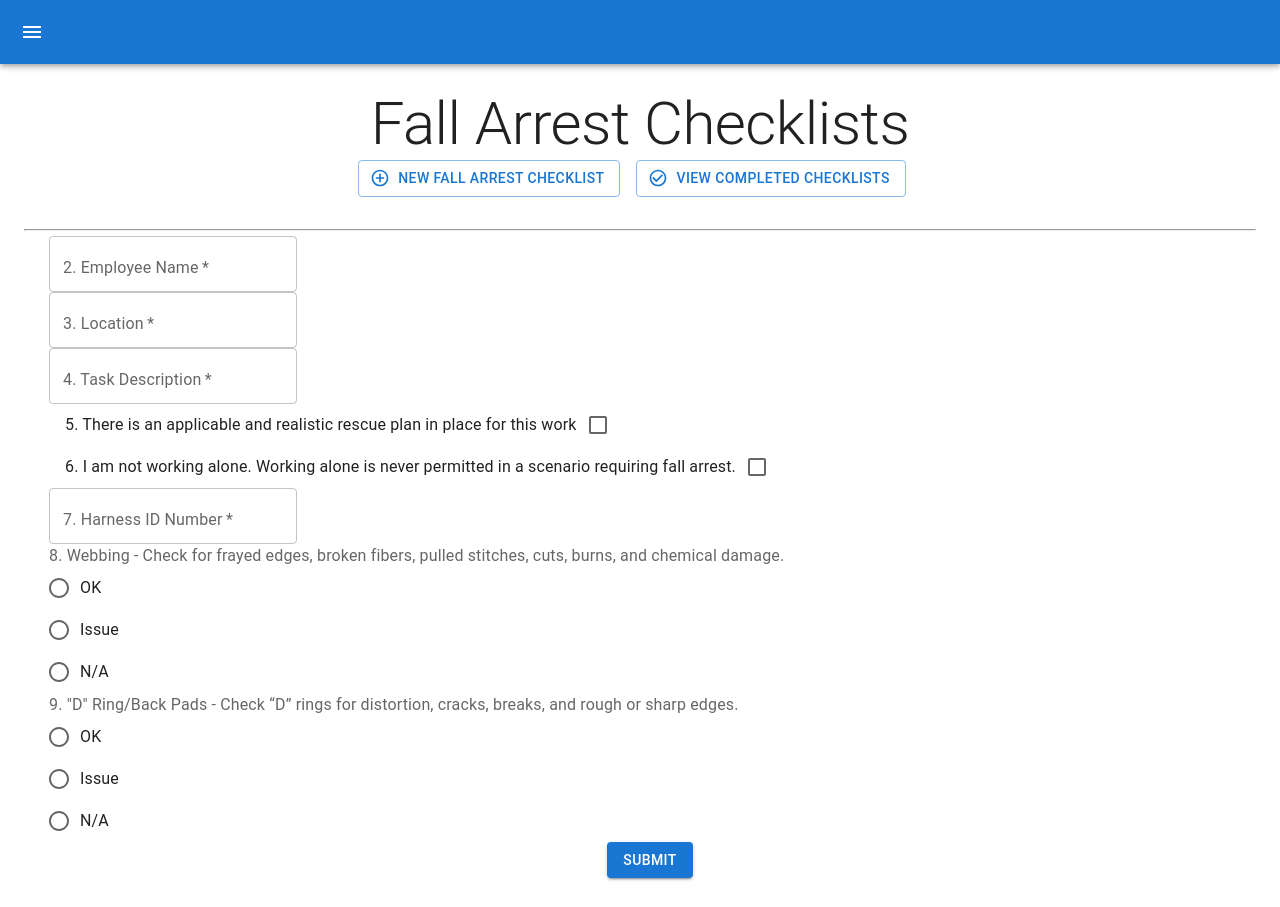
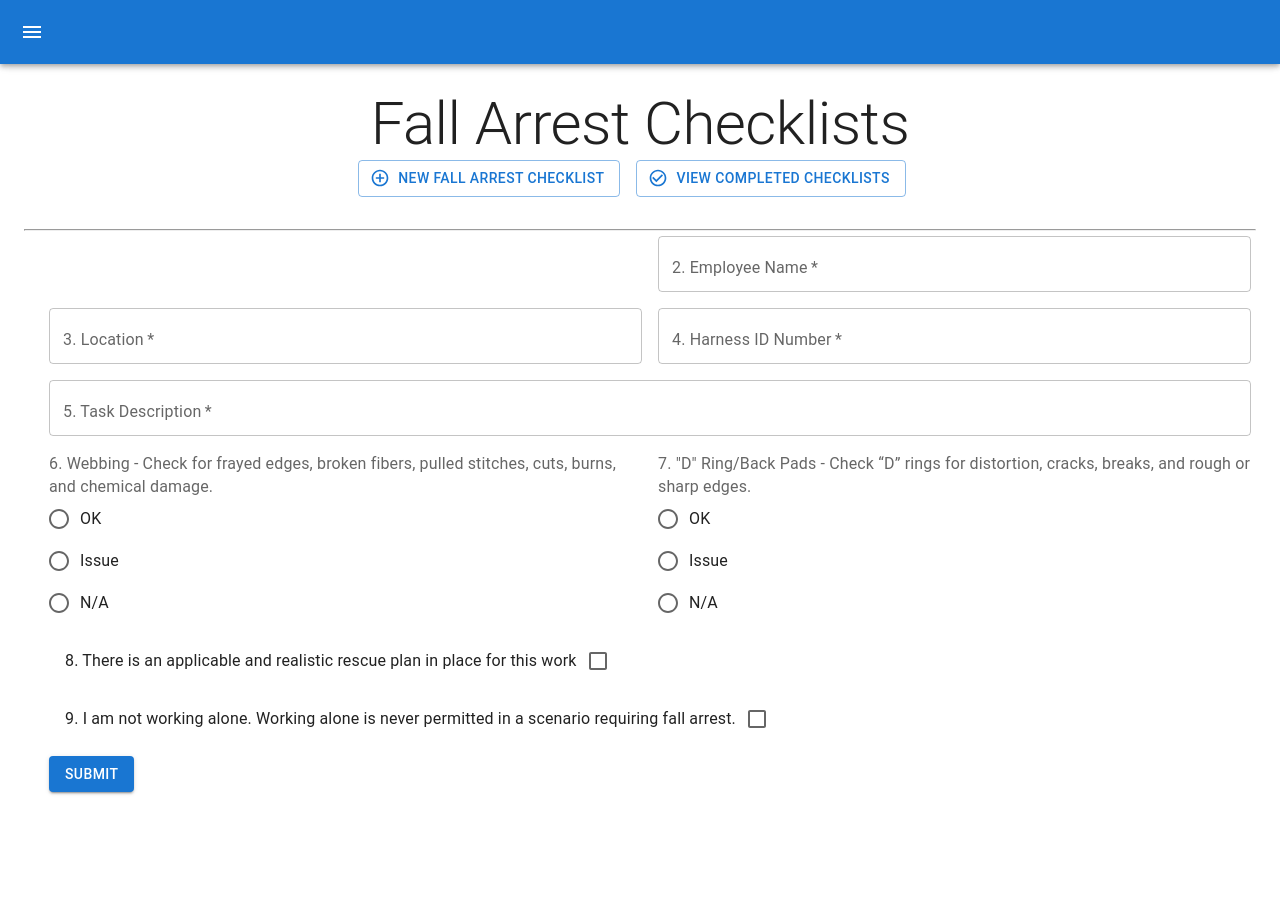
Before and after one commit to kbaillieul/checklist-project, a React (Create React App) app: page /fall-arrest/new in a window 1280 px wide. After the commit the page ends 821 px from the top, so only its background shows below. Built offline with nearby package versions, Linux system fonts and the light colour scheme.

Commit message:
formatting new fall arrest checklist form

```diff
--- a/src/components/fallarrest/NewFAChecklist.jsx
+++ b/src/components/fallarrest/NewFAChecklist.jsx
@@ -1,6 +1,4 @@
 import { useState, useContext } from "react";
-// import DatePicker from "react-datepicker";
-// import "react-datepicker/dist/react-datepicker.css";
 import { useNavigate } from "react-router-dom";
 import { v4 as uuidv4 } from "uuid";
 import { CompletedChecklistContext } from "./index";
@@ -17,6 +15,7 @@ import FormControl from "@mui/material/FormControl";
 import FormLabel from "@mui/material/FormLabel";
 import Radio from "@mui/material/Radio";
 import RadioGroup from "@mui/material/RadioGroup";
+import Grid from "@mui/material/Grid";
 
 const FAChecklist = () => {
   let { fallArrestComplete } = useContext(CompletedChecklistContext);
@@ -65,6 +64,8 @@ const FAChecklist = () => {
 
   return (
     <div className="form-container">
+      <Grid container spacing={2}>
+        <Grid item xs={12} sm={6}>
           <LocalizationProvider dateAdapter={AdapterDateFns}>
             <DatePicker
               label="1. Date of Inspection"
@@ -72,10 +73,13 @@ const FAChecklist = () => {
               onChange={(date) => {
                 setFallArrest({ ...fallArrest, date: date });
               }}
-          renderInput={(params) => <TextField {...params} />}
+              renderInput={(params) => <TextField {...params} fullWidth />}
             />
           </LocalizationProvider>
+        </Grid>
+        <Grid item xs={12} sm={6}>
           <TextField
+            fullWidth
             required
             id="outlined-required"
             label="2. Employee Name"
@@ -84,8 +88,10 @@ const FAChecklist = () => {
               setFallArrest({ ...fallArrest, employeeName: e.target.value })
             }
           />
-      <br />
+        </Grid>
+        <Grid item xs={12} sm={6}>
           <TextField
+            fullWidth
             required
             id="outlined-required"
             label="3. Location"
@@ -94,63 +100,37 @@ const FAChecklist = () => {
               setFallArrest({ ...fallArrest, location: e.target.value })
             }
           />
-      <br />
+        </Grid>
+        <Grid item xs={12} sm={6}>
           <TextField
+            fullWidth
             required
             id="outlined-required"
-        label="4. Task Description"
-        value={fallArrest.task}
-        onChange={(e) => setFallArrest({ ...fallArrest, task: e.target.value })}
-      />
-      <br />
-      <FormControl component="fieldset">
-        <FormGroup aria-label="position" row>
-          <FormControlLabel
-            value={fallArrest.plan}
-            checked={fallArrest.plan}
-            onChange={(e) =>
-              setFallArrest({ ...fallArrest, plan: e.target.checked })
-            }
-            control={<Checkbox />}
-            label="5. There is an applicable and realistic rescue plan in place for this
-          work"
-            labelPlacement="start"
-          />
-        </FormGroup>
-      </FormControl>
-      <br />
-      <FormControl component="fieldset">
-        <FormGroup aria-label="position" row>
-          <FormControlLabel
-            value={fallArrest.alone}
-            checked={fallArrest.alone}
-            onChange={(e) =>
-              setFallArrest({ ...fallArrest, alone: e.target.checked })
-            }
-            control={<Checkbox />}
-            label="6. I am not working alone. Working alone is never permitted in a
-            scenario requiring fall arrest."
-            labelPlacement="start"
-          />
-        </FormGroup>
-      </FormControl>
-
-      <br />
-      <TextField
-        required
-        id="outlined-required"
-        label="7. Harness ID Number"
+            label="4. Harness ID Number"
             value={fallArrest.idNumber}
             onChange={(e) =>
               setFallArrest({ ...fallArrest, idNumber: e.target.value })
             }
           />
+        </Grid>
+        <Grid item xs={12} sm={12}>
+          <TextField
+            fullWidth
+            required
+            id="outlined-required"
+            label="5. Task Description"
+            value={fallArrest.task}
+            onChange={(e) =>
+              setFallArrest({ ...fallArrest, task: e.target.value })
+            }
+          />
+        </Grid>
 
-      <br />
+        <Grid item xs={12} sm={6}>
           <FormControl>
             <FormLabel id="demo-controlled-radio-buttons-group">
-          8. Webbing - Check for frayed edges, broken fibers, pulled stitches,
-          cuts, burns, and chemical damage.
+              6. Webbing - Check for frayed edges, broken fibers, pulled
+              stitches, cuts, burns, and chemical damage.
             </FormLabel>
             <RadioGroup
               aria-labelledby="demo-controlled-radio-buttons-group"
@@ -161,15 +141,19 @@ const FAChecklist = () => {
               }
             >
               <FormControlLabel value="OK" control={<Radio />} label="OK" />
-          <FormControlLabel value="Issue" control={<Radio />} label="Issue" />
+              <FormControlLabel
+                value="Issue"
+                control={<Radio />}
+                label="Issue"
+              />
               <FormControlLabel value="NA" control={<Radio />} label="N/A" />
             </RadioGroup>
           </FormControl>
-
-      <br />
+        </Grid>
+        <Grid item xs={12} sm={6}>
           <FormControl>
             <FormLabel id="demo-controlled-radio-buttons-group">
-          9. "D" Ring/Back Pads - Check “D” rings for distortion, cracks,
+              7. "D" Ring/Back Pads - Check “D” rings for distortion, cracks,
               breaks, and rough or sharp edges.
             </FormLabel>
             <RadioGroup
@@ -181,13 +165,50 @@ const FAChecklist = () => {
               }
             >
               <FormControlLabel value="OK" control={<Radio />} label="OK" />
-          <FormControlLabel value="Issue" control={<Radio />} label="Issue" />
+              <FormControlLabel
+                value="Issue"
+                control={<Radio />}
+                label="Issue"
+              />
               <FormControlLabel value="NA" control={<Radio />} label="N/A" />
             </RadioGroup>
           </FormControl>
-
-      <div>
-        <Box textAlign="center">
+        </Grid>
+        <Grid item xs={12} sm={12}>
+          <FormControl component="fieldset">
+            <FormGroup aria-label="position" row>
+              <FormControlLabel
+                value={fallArrest.plan}
+                checked={fallArrest.plan}
+                onChange={(e) =>
+                  setFallArrest({ ...fallArrest, plan: e.target.checked })
+                }
+                control={<Checkbox />}
+                label="8. There is an applicable and realistic rescue plan in place for this
+          work"
+                labelPlacement="start"
+              />
+            </FormGroup>
+          </FormControl>
+        </Grid>
+        <Grid item xs={12} sm={12}>
+          <FormControl component="fieldset">
+            <FormGroup aria-label="position" row>
+              <FormControlLabel
+                value={fallArrest.alone}
+                checked={fallArrest.alone}
+                onChange={(e) =>
+                  setFallArrest({ ...fallArrest, alone: e.target.checked })
+                }
+                control={<Checkbox />}
+                label="9. I am not working alone. Working alone is never permitted in a
+            scenario requiring fall arrest."
+                labelPlacement="start"
+              />
+            </FormGroup>
+          </FormControl>
+        </Grid>
+        <Grid item xs={12} sm={12}>
           <Button
             variant="contained"
             className="submit"
@@ -195,8 +216,8 @@ const FAChecklist = () => {
           >
             Submit
           </Button>
-        </Box>
-      </div>
+        </Grid>
+      </Grid>
     </div>
   );
 };
```
Lines whose indentation alone changed are shown as unchanged.
